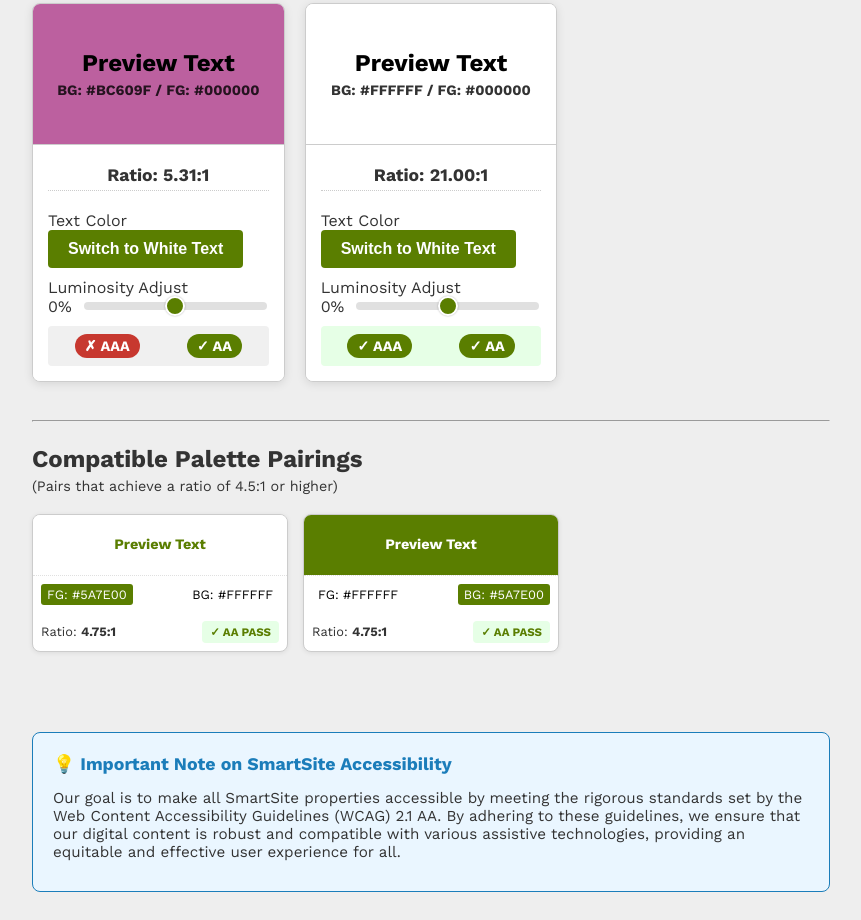
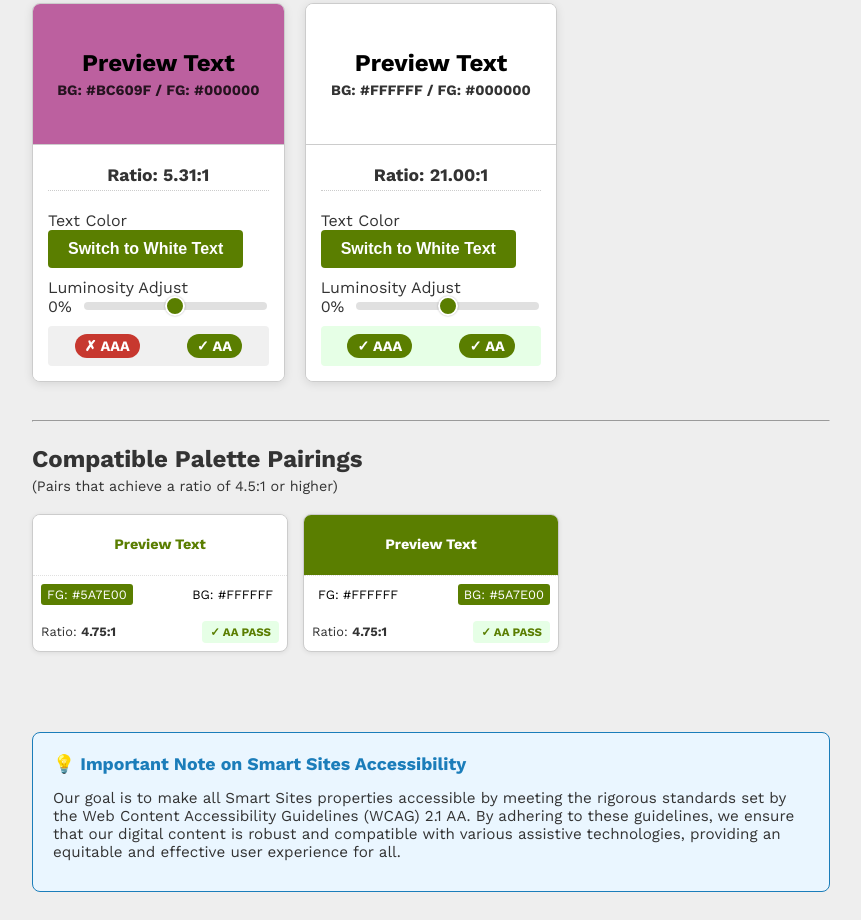
Before and after one commit to SS-Bethany/wcag-color-checker, a plain HTML site: page index.html in a window 1280 px wide. Shown: the part 550-1470 px from the top of the page, without its empty margins (362-1223 px from the left). Drawn offline with nearby package versions, Linux system fonts and the light colour scheme.

Commit message:
Update index.html

```diff
--- a/index.html
+++ b/index.html
@@ -424,8 +424,8 @@
             <div id="filler-column">
                 </div>
             <div id="disclaimer-box">
-                <h3>💡 Important Note on SmartSite Accessibility</h3>
-                <p>Our goal is to make all SmartSite properties accessible by meeting the rigorous standards set by the Web Content Accessibility Guidelines (WCAG) 2.1 AA. By adhering to these guidelines, we ensure that our digital content is robust and compatible with various assistive technologies, providing an equitable and effective user experience for all.</p>
+                <h3>💡 Important Note on Smart Sites Accessibility</h3>
+                <p>Our goal is to make all Smart Sites properties accessible by meeting the rigorous standards set by the Web Content Accessibility Guidelines (WCAG) 2.1 AA. By adhering to these guidelines, we ensure that our digital content is robust and compatible with various assistive technologies, providing an equitable and effective user experience for all.</p>
             </div>
         </div>
 
```
